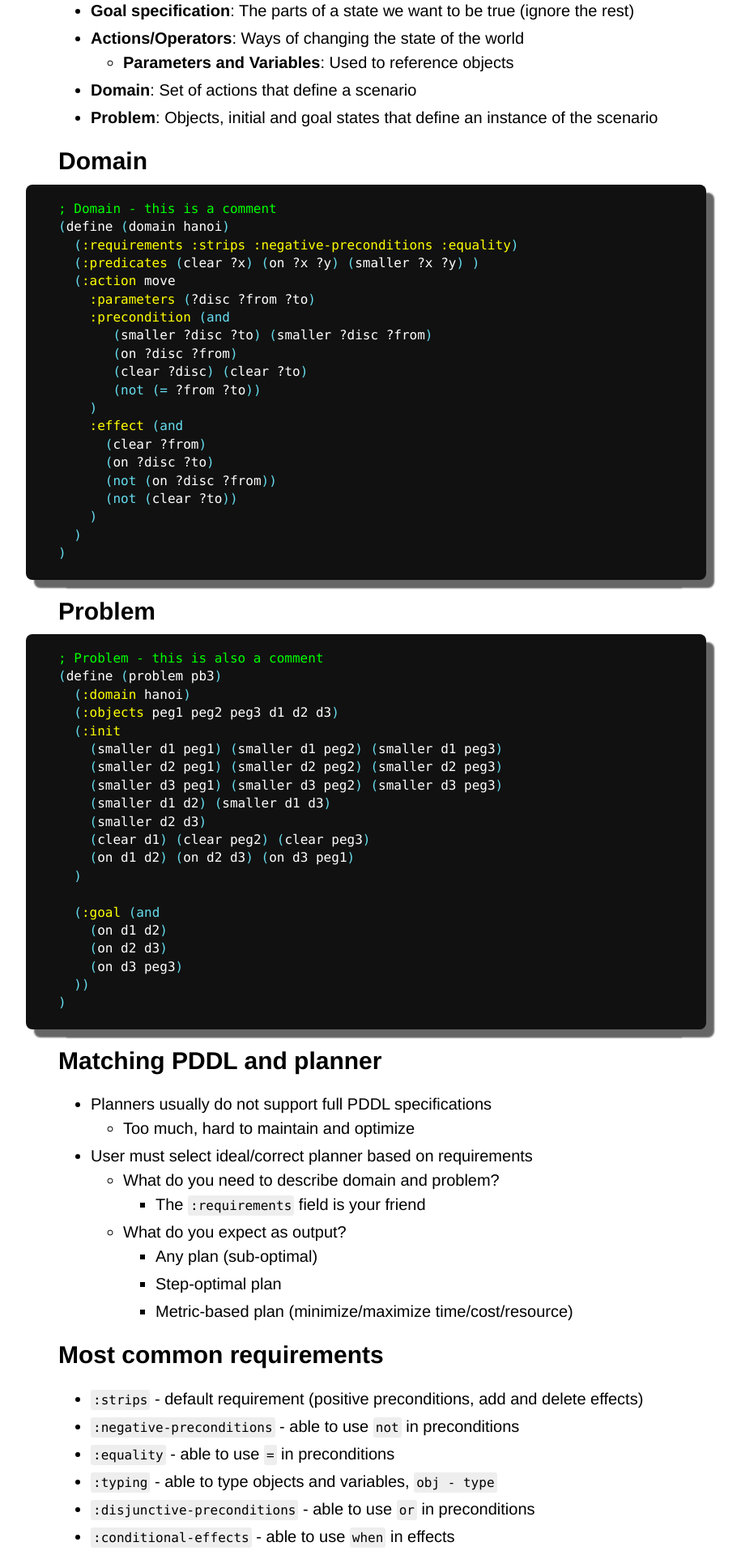
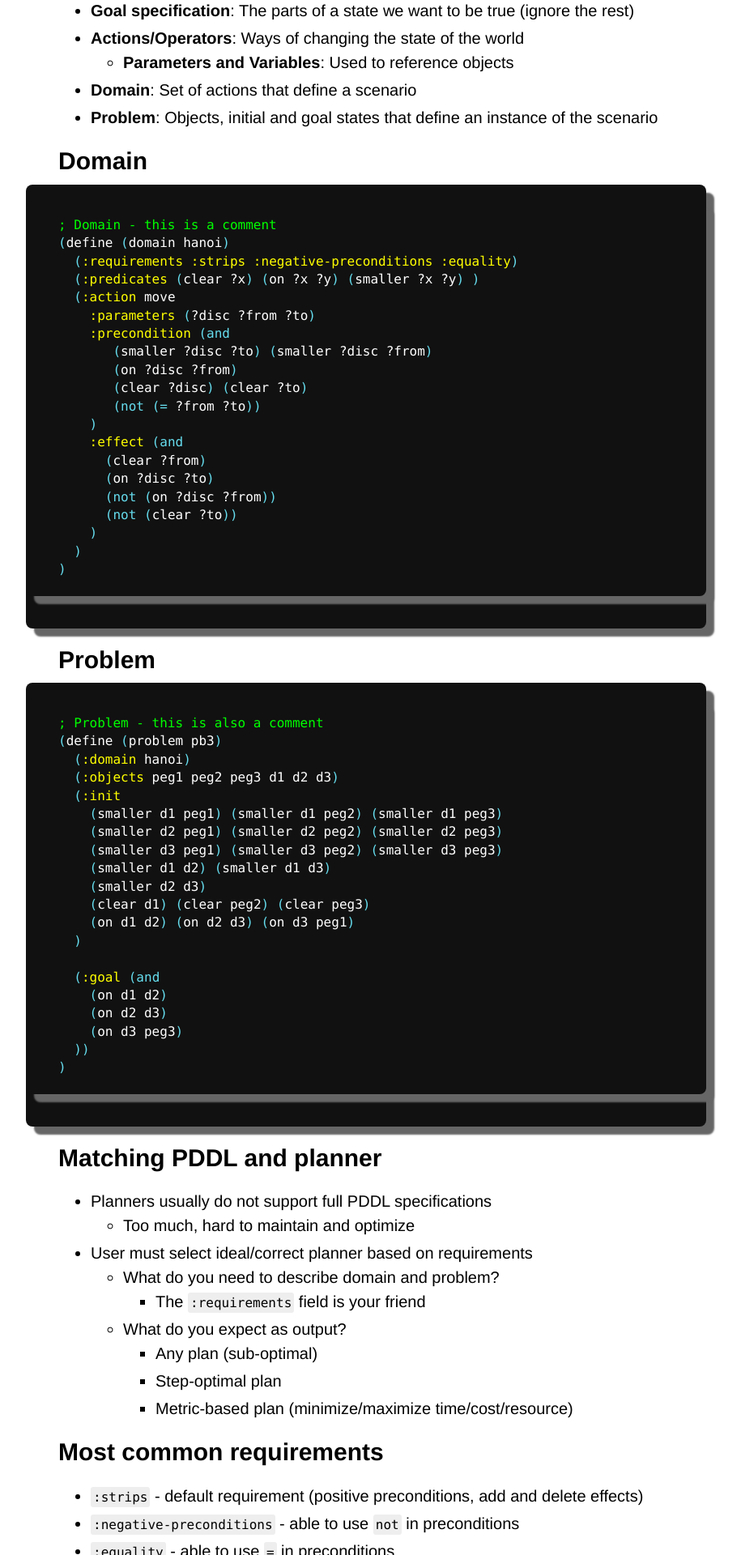
Before and after one commit to Maumagnaguagno/maumagnaguagno.github.io, a Jekyll site: the page built from pddl.md, in a window 1280 px wide. Shown: the part 942-2862 px from the top of the page at 81% size, without its empty margins (188-1103 px from the left). Built offline with Jekyll 4.4.1, drawn with Linux system fonts in a browser that asks for light colours; our own code applies the rules of GitHub Pages for plain Markdown files.

Commit message:
Move style from pre to .highlight

```diff
--- a/css/_highlight.scss
+++ b/css/_highlight.scss
@@ -4,9 +4,14 @@
   -ms-text-size-adjust: 100%;
   text-size-adjust: 100%;
 
-  color: #fff;
+  font-size:   .8rem;
+  line-height: 1.4;
+  color:            #fff;
   background-color: #111;
   box-shadow: 10px 10px 2px #666;
+  margin:  0 -2rem 1rem;
+  padding: 1rem 2rem;
+  border-radius: 8px;
 
   .hll { background-color: #222 }
   .err { color: #960050; background-color: #1e0010 } /* Error */
--- a/css/style.scss
+++ b/css/style.scss
@@ -65,19 +65,9 @@ code {
   border-radius: 3px;
 }
 
-pre {
-  margin: 0 -2rem 1rem;
-  padding: 1rem 2rem;
-  border-radius: 8px;
-  font-size: .8rem;
-  line-height: 1.4;
-  background-color: #f9f9f9;
-
-  code {
-    padding: 0;
-    color: inherit;
-    background-color: transparent;
-  }
+pre code {
+  padding: 0;
+  background-color: transparent;
 }
 
 // Quotes
```
